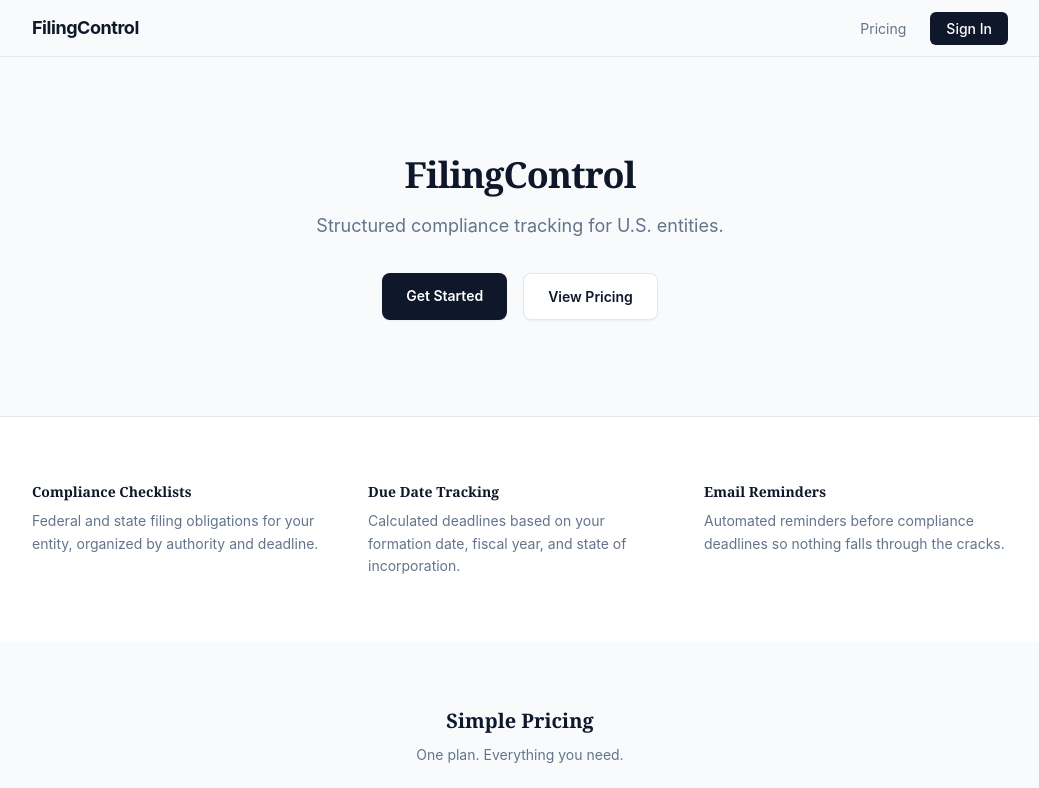
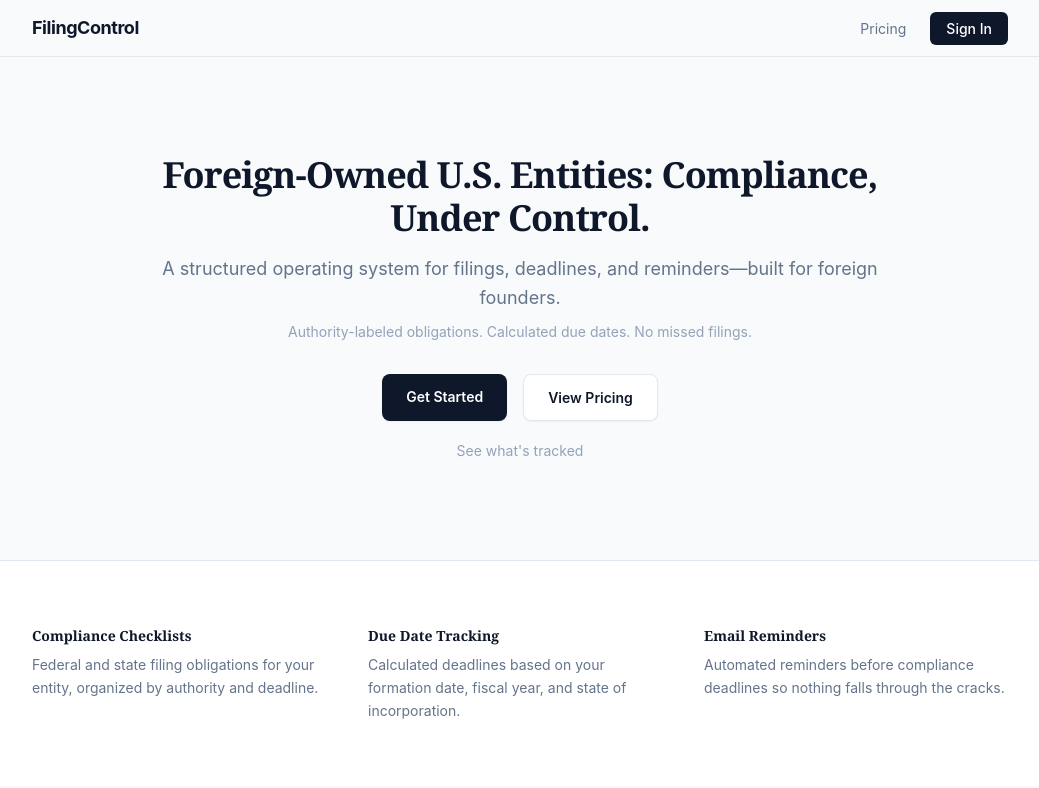
Before and after one commit to soundspacerecordsllc/echoLegal, a Next.js app: page /filingcontrol in a window 1280 px wide. Shown: the top 788 px of the page, without its empty margins (120-1159 px from the left). Built offline with nearby package versions, Linux system fonts and the light colour scheme.

Commit message:
Upgrade hero to foreign-founder positioning
https://claude.ai/code/session_01RvGaMimWPu2oBvhZzbBk3Y

```diff
--- a/app/filingcontrol/page.tsx
+++ b/app/filingcontrol/page.tsx
@@ -34,10 +34,13 @@ export default function FilingControlLanding() {
       <main className="flex-1">
         <section className="max-w-3xl mx-auto px-4 sm:px-6 py-24 text-center">
           <h1 className="text-3xl sm:text-4xl font-bold tracking-tight text-[var(--fc-navy)]">
-            {FC_APP.name}
+            Foreign-Owned U.S. Entities: Compliance, Under Control.
           </h1>
           <p className="mt-4 text-lg text-[var(--fc-slate-500)]">
-            {FC_APP.tagline}
+            A structured operating system for filings, deadlines, and reminders—built for foreign founders.
+          </p>
+          <p className="mt-2 text-sm text-[var(--fc-slate-400)]">
+            Authority-labeled obligations. Calculated due dates. No missed filings.
           </p>
           <div className="mt-8 flex justify-center gap-4">
             <Link
@@ -53,10 +56,18 @@ export default function FilingControlLanding() {
               View Pricing
             </Link>
           </div>
+          <div className="mt-4">
+            <a
+              href="#features"
+              className="text-sm text-[var(--fc-slate-400)] hover:text-[var(--fc-slate-500)] transition-colors"
+            >
+              See what&apos;s tracked
+            </a>
+          </div>
         </section>
 
         {/* Value props */}
-        <section className="border-t border-[var(--fc-slate-200)] bg-white">
+        <section id="features" className="border-t border-[var(--fc-slate-200)] bg-white">
           <div className="max-w-5xl mx-auto px-4 sm:px-6 py-16">
             <div className="grid sm:grid-cols-3 gap-8">
               <ValueProp
```
